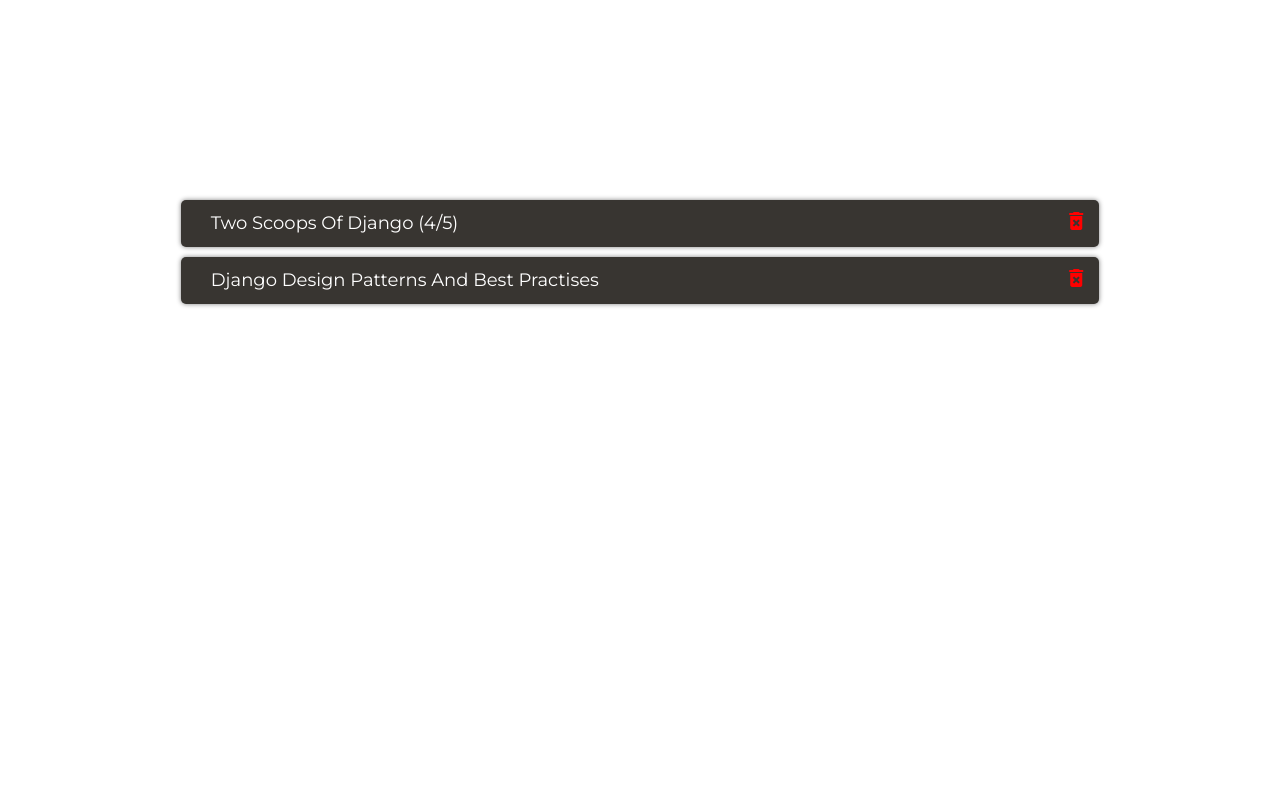
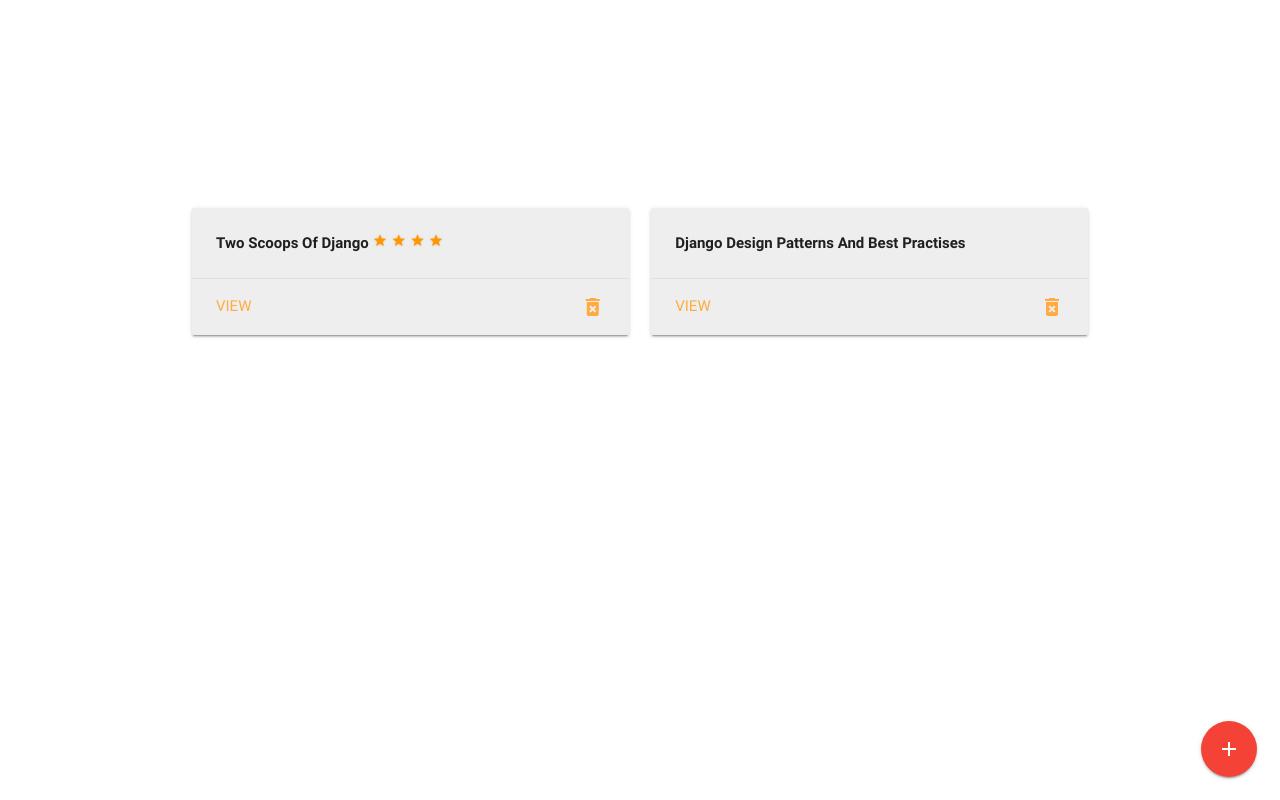
Before and after one commit to TheDumbfounds/booknote, a Django app: page /books/ in a window 1280 px wide. Run offline with Django 3.2, Linux system fonts and the light colour scheme; a user stored in the database is signed in; data comes from the database, SQL or seed files in the repository; some libraries are stand-ins or nearby versions.

Commit message:
templates changed

```diff
--- a/books/templates/books/_book.html
+++ b/books/templates/books/_book.html
@@ -1,9 +1,23 @@
-<div class="book col s12">
-  <a href="{% url 'books:detail' book.slug %}" class="book_detail_link">
-    <span class="name">{{ book.name }}</span>
-    {% if book.rating %}
-    <span class="rating">({{ book.rating }}/5)</span>
-    {% endif %}
-  </a>
-  <a href="{% url 'books:delete' book.slug %}" class="book__cross"><i class="material-icons">delete_forever</i></a>
+<div class="col l6 m12 s12">
+  <div class="grey lighten-3 card horizontal">
+    <!--<div class="card-image">
+      <img src="https://lorempixel.com/100/150/nature/6">
+    </div>-->
+    <div class="card-stacked">
+      <div class="card-content">
+        <span style="font-weight: bold;">{{ book.name|truncatechars:"50" }}</span>
+        {% if book.rating %}
+        <span class="stars">
+          {% for i in 'x'|rjust:book.rating %}
+            <span class="star material-icons orange-text star-small">star</span>
+          {% endfor %}
+        </span>
+        {% endif %}
+      </div>
+      <div class="card-action">
+        <a href="{% url 'books:detail' book.slug %}">View</a>
+        <a href="{% url 'books:delete' book.slug %}"><i class="material-icons right">delete_forever</i></a>
+      </div>
+    </div>
+  </div>
 </div>
--- a/books/templates/books/booklist.html
+++ b/books/templates/books/booklist.html
@@ -1,6 +1,11 @@
 {% extends 'books/base.html'  %}
 {% block content %}
 <div class="container" style="margin-top: 200px">
+  <div class="fixed-action-btn">
+    <a href="{% url 'books:add' %}" class="btn-floating btn-large red">
+      <i class="large material-icons">add</i>
+    </a>
+  </div>
   <div class="booklist row">
     {% for book in books %}
       {% include 'books/_book.html' %}
```
Also changed, not shown: books/templates/books/bookdetail.html (+9 -9 lines).
